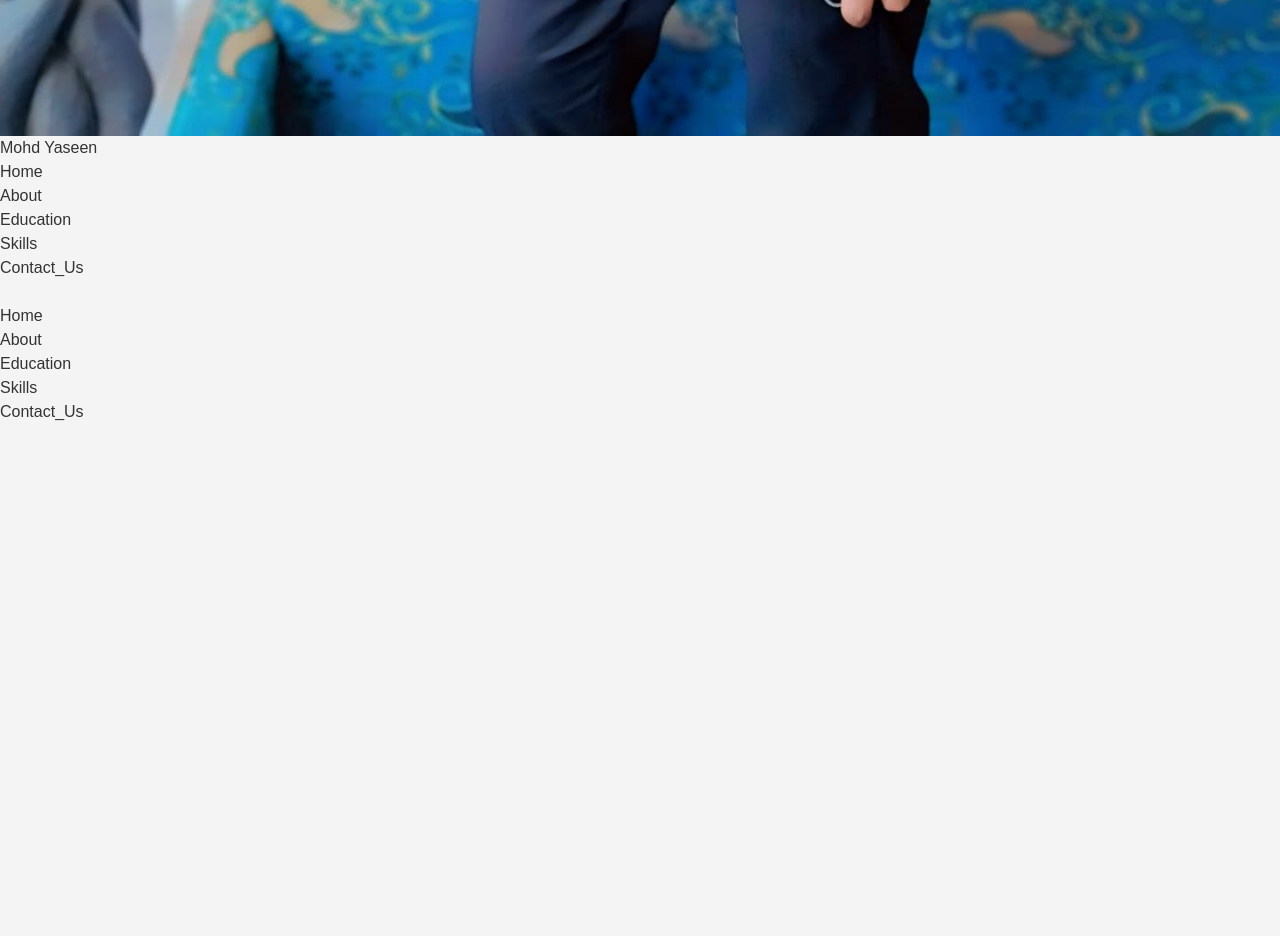
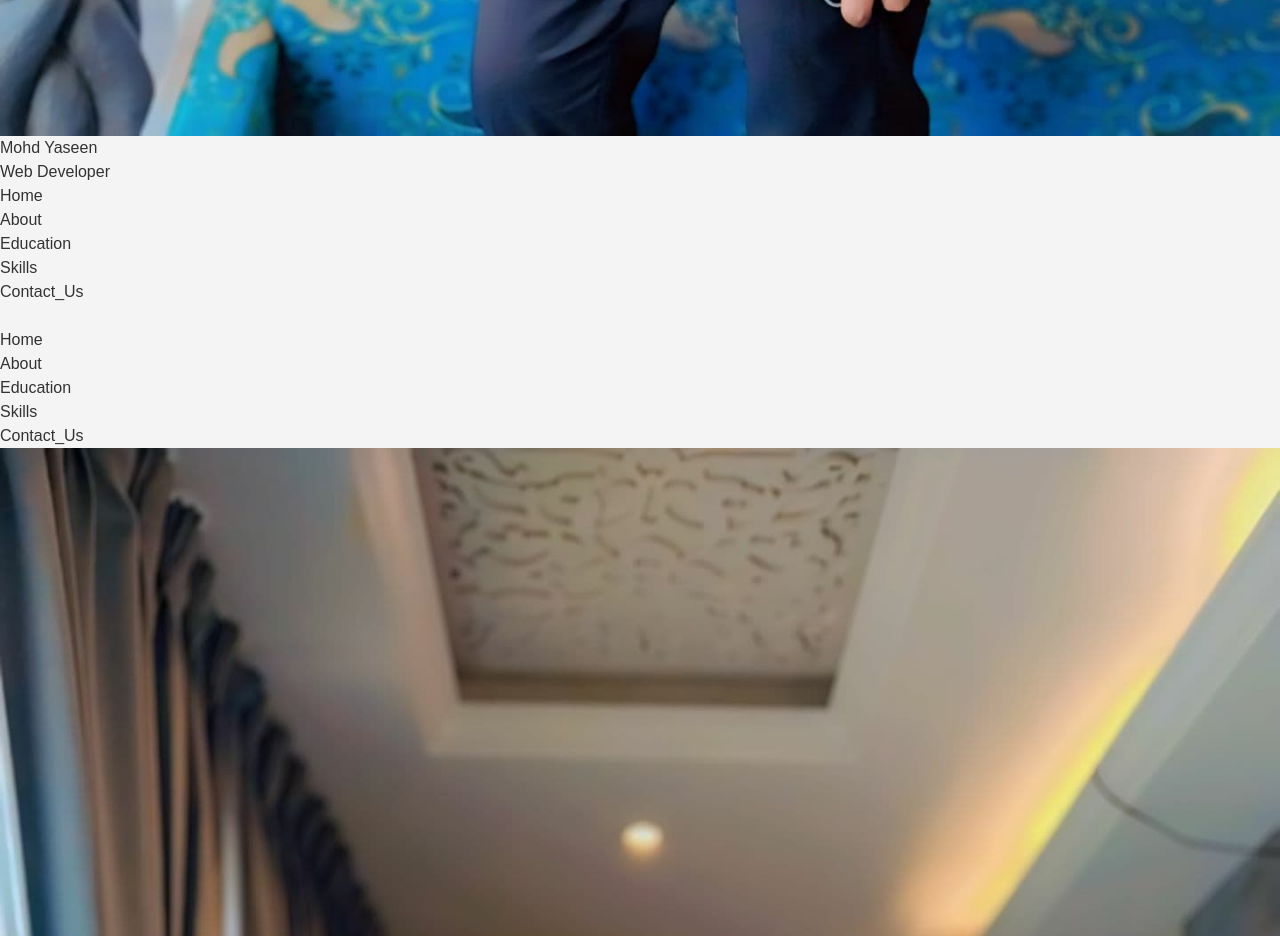
Before and after one commit to Yaseen0725/Portfolio-, a React (Vite) app: page / in a window 1280 px wide. Shown: the part 2140-3076 px from the top of the page. Before the commit the page ends 2564 px from the top, so only its background shows below. Built offline with nearby package versions, Linux system fonts and the light colour scheme.

Commit message:
hero section are added

```diff
--- a/src/App.jsx
+++ b/src/App.jsx
@@ -1,15 +1,17 @@
-import React from 'react';
-import Navbar from './components/Navbar';
-import {BrowserRouter as Router,Route,Routes } from 'react-router-dom';
+import React from "react";
+import Navbar from "./components/Navbar";
+import Hero from "./components/Hero";
+import { BrowserRouter as Router, Route, Routes } from "react-router-dom";
 // import '@fortawesome/fontawesome-free/css/all.min.css';
 
 function App() {
   return (
     <div>
       <Router>
-      <Navbar/>
+        <Navbar />
+        <Hero />
       </Router>
-      </div>
+    </div>
   );
 }
 
--- /dev/null
+++ b/src/components/Hero.jsx
@@ -0,0 +1,30 @@
+import React from "react";
+
+const Hero = () => {
+  return (
+    <div className="bg-white text-black text-center py-16">
+      <img
+        src="src/assets/myImg.jpg"
+        alt="Photo"
+        className="mx-auto mb-8 w-48 h-48 rounded-full object-cover transform
+        transition-transform duration-300 hover:scale-105"
+      />
+      <h1 className="text-5xl font-bold">
+        I'm{" "}
+        <span className="text-transparent bg-clip-text bg-gradient-to-r from-green-400 to-blue-500 ">
+          Mohd Yaseen
+        </span>
+        , FrontEnd Developer
+      </h1>
+      <p className="mt-4 text-lg text-black text-justify m-8">
+        I am a passionate student with a love for solving challenges through
+        creative solutions. Currently, I’m diving into web development,
+        exploring both front-end and back-end technologies. I enjoy building
+        projects that are functional, user-friendly, and impactful. My goal is
+        to create meaningful solutions that address real-world problems.
+      </p>
+    </div>
+  );
+};
+
+export default Hero;
--- a/src/components/Navbar.jsx
+++ b/src/components/Navbar.jsx
@@ -3,7 +3,7 @@ import { NavLink, Link } from "react-router-dom";
 
 const Navbar = () => {
   return (
-    <nav className="bg-blue-600 p-4">
+    <nav className="bg-blue-900 p-4">
       <div className="container mx-auto flex justify-between items-center">
         {/* {/* Left Side: Logo and Name */}
         <div className="flex items-center space-x-4 text-white text-lg font-bold">
@@ -12,7 +12,12 @@ const Navbar = () => {
             alt="photo"
             className="w-12 h-12 rounded-full object-cover"
           />
-          <span>Mohd Yaseen</span>
+          <h1 className="font-semibold text-xl cursor-pointer ">
+            Mohd <span className="text-fuchsia-500">Y</span>a
+            <span className="text-fuchsia-500">s</span>e
+            <span className="text-fuchsia-500">e</span>n
+            <p className="text-sm ml-3">Web Developer</p>
+          </h1>
         </div>
 
         {/* Menu for larger screens */}
--- a/src/index.css
+++ b/src/index.css
@@ -7,6 +7,6 @@
 body {
   font-family: "Varela Round", sans-serif;
   background: #f4f4f4; /* Light gray */
-  color: #333333; /* Dark text */
+  color: #333333; /*Dark text*/
   accent-color: #007bff; /* Blue for buttons */
 }
```
